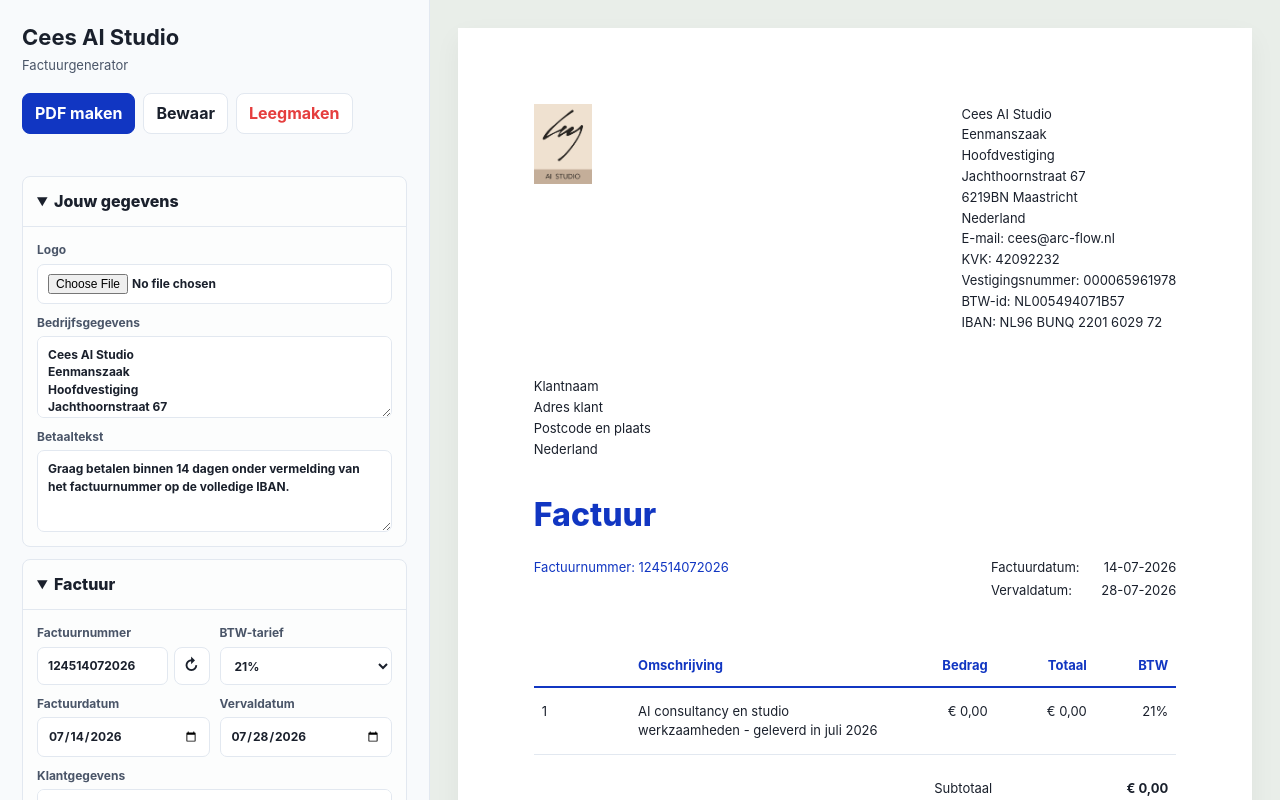
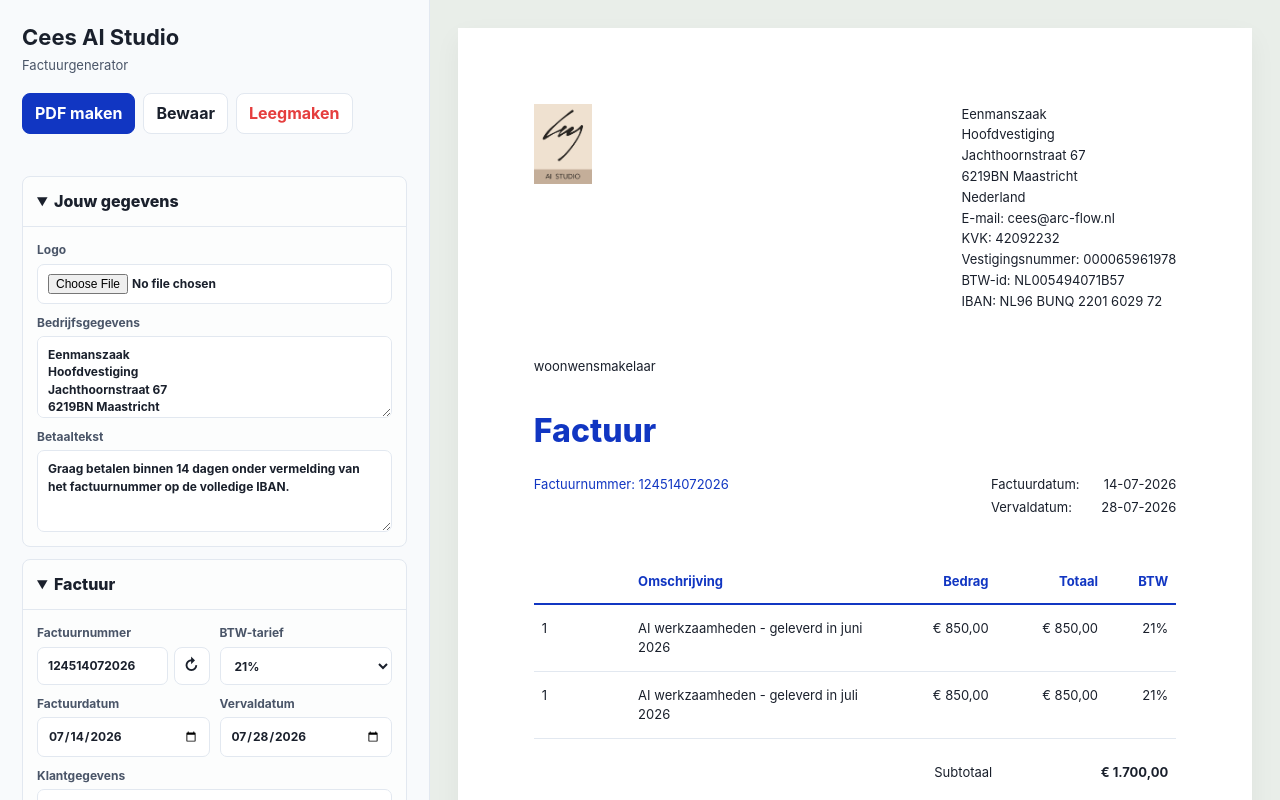
Before and after one commit to ceesoddens-bit/FactuurMaker, a plain HTML site: page index.html in a window 1280 px wide. Drawn offline with Linux system fonts and the light colour scheme.

Commit message:
Update standaardwaarden factuur (bedrijf, klant, regels)

```diff
--- a/index.html
+++ b/index.html
@@ -526,8 +526,7 @@
     }
 
     const state = {
-      company: `Cees AI Studio
-Eenmanszaak
+      company: `Eenmanszaak
 Hoofdvestiging
 Jachthoornstraat 67
 6219BN Maastricht
@@ -542,14 +541,12 @@
       vatRate: '21',
       invoiceDate: '',
       dueDate: '',
-      client: `Klantnaam
-Adres klant
-Postcode en plaats
-Nederland`,
+      client: `woonwensmakelaar`,
       notes: 'Dank voor de opdracht en het vertrouwen.',
       logo: 'cees-ai-studio-logo-factuur.png',
       lines: [
-        { description: 'AI consultancy en studio werkzaamheden - geleverd in juli 2026', quantity: 1, rate: 0 }
+        { description: 'AI werkzaamheden - geleverd in juni 2026', quantity: 1, rate: 850 },
+        { description: 'AI werkzaamheden - geleverd in juli 2026', quantity: 1, rate: 850 }
       ]
     };
 
```
